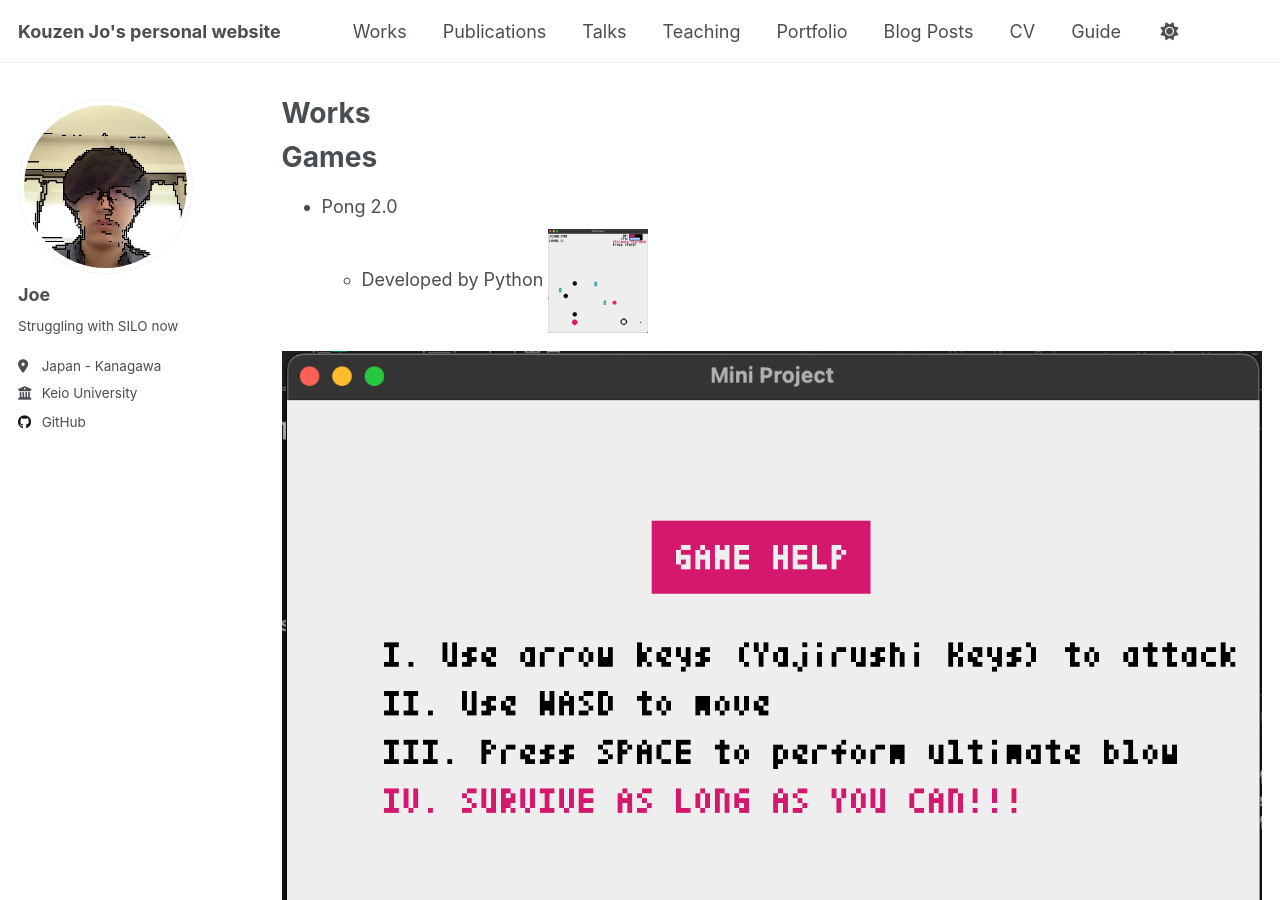
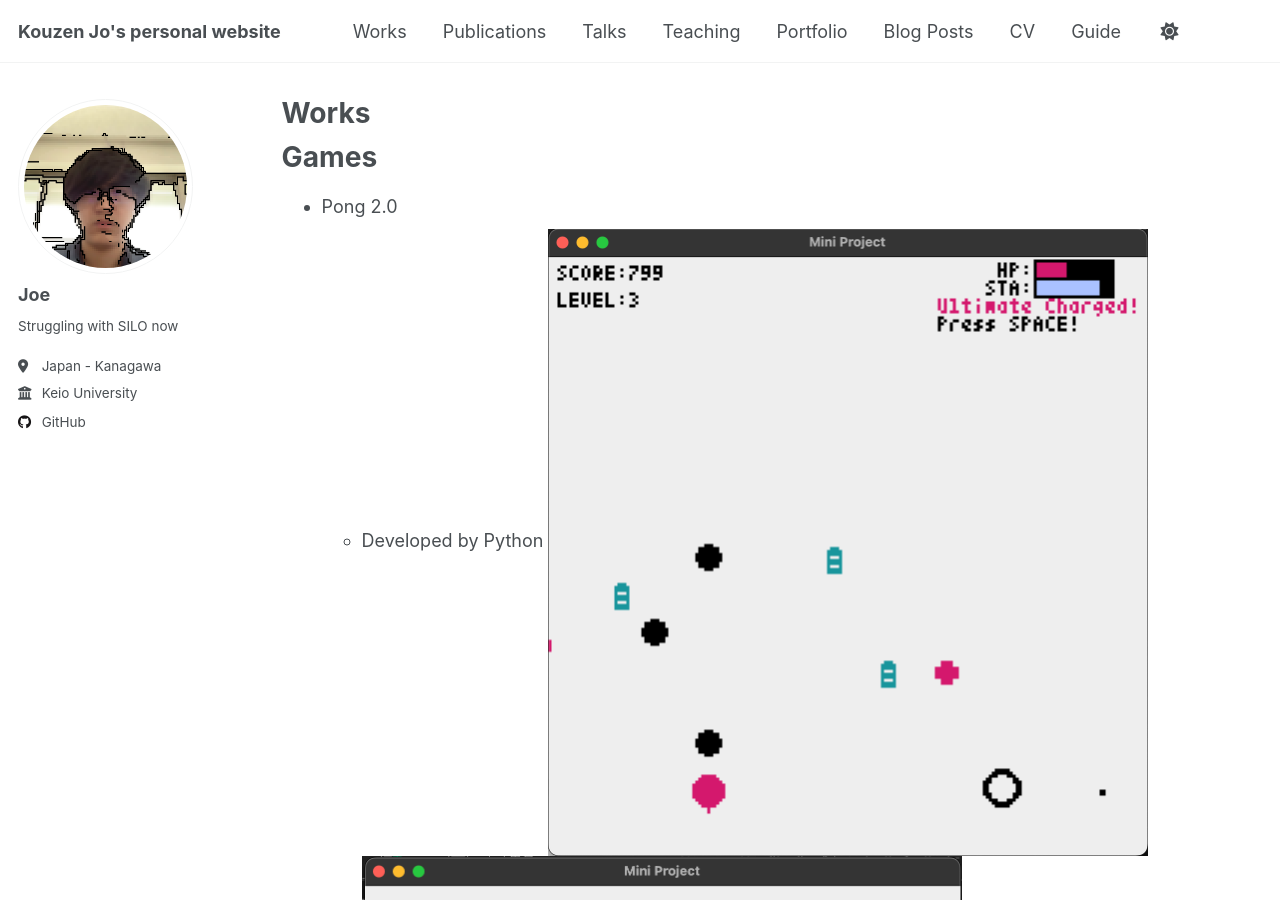
Before and after one commit to Joe-Xuu/joe-xuu.github.io, a Jekyll site: the page built from _pages/works.md, in a window 1280 px wide and 900 px high. Built offline with Jekyll 4.4.1, drawn with Linux system fonts in a browser that asks for light colours.

Commit message:
Update works.md

```diff
--- a/_pages/works.md
+++ b/_pages/works.md
@@ -13,9 +13,9 @@ Games
 ======
 * Pong 2.0
   * Developed by Python
-<img src="/images/pong1.png" width=100px>
+<img src="/images/pong1.png" width=600px>
+<img src="/images/pong2.png" width=600px>
 
-![Pong2.0-2|50](/images/pong2.png)
 * Paper Scissor Stone Online
   * Developed by Python, Multi-player Supported
   * Click to see the source code [Source code of PSS online](https://github.com/Joe-Xuu/ScriptLanguageProgrammingFinal "check it out")
```
